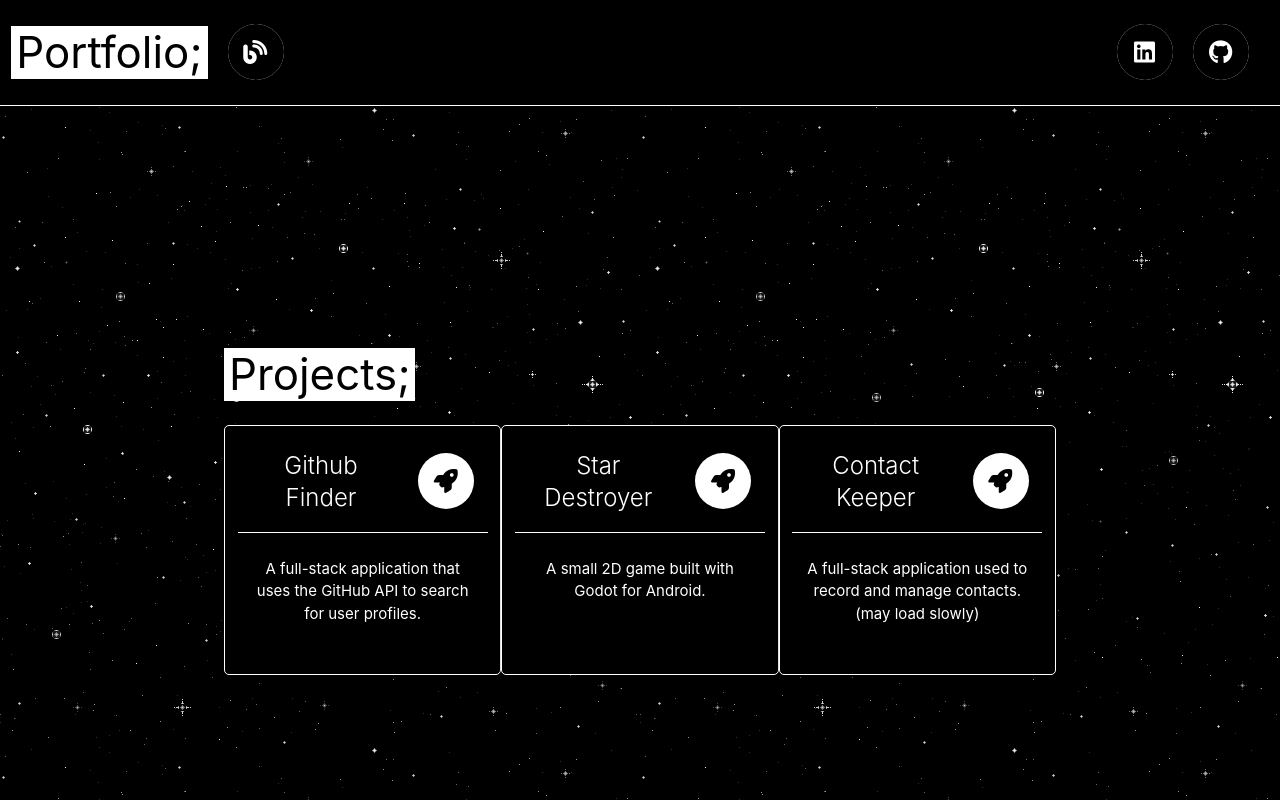
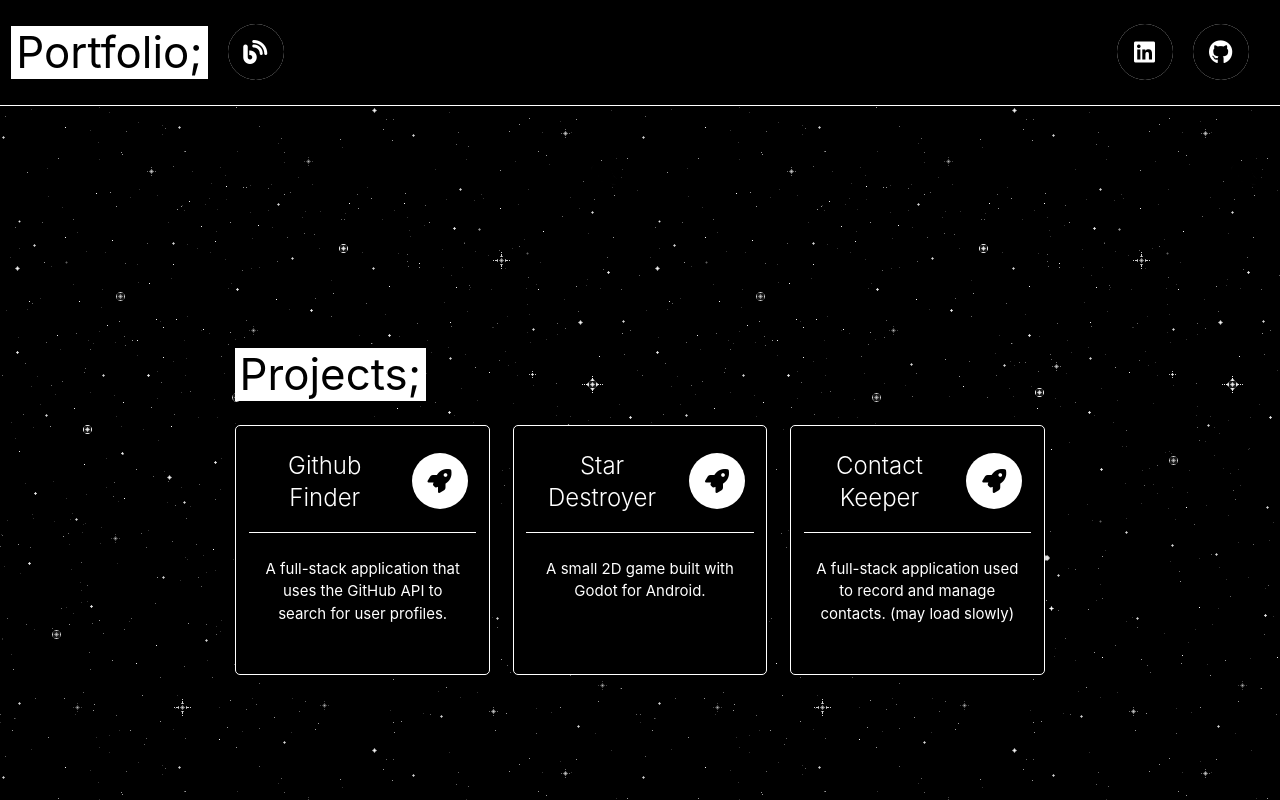
Before and after one commit to harlenkinsey/portfolio, a React (Create React App) app: page / in a window 1280 px wide. Shown: the top 800 px of the page. Built offline with nearby package versions, Linux system fonts and the light colour scheme; the HTML template or start-up script is replaced by a standard one.

Commit message:
Update CardContainer.js

```diff
--- a/src/components/CardContainer.js
+++ b/src/components/CardContainer.js
@@ -1,19 +1,21 @@
 import React from 'react';
 import ProjectCard from './ProjectCard';
+
+let width = window.innerWidth;
 
 const CardContainer = () => {
 
     return (
         <div className='background valign-wrapper'>
             <div className='row card-container'>
-                <h3><span className='highlight'>Projects;</span></h3>
-                <div className='col s12 m6 l4' style={{ padding: 0 }}>
+                <h3 style={{ paddingLeft: 10.5 }}><span className='highlight'>Projects;</span></h3>
+                <div className='col s12 m6 l4'>
                     <ProjectCard title='Github Finder' description='A full-stack application that uses the GitHub API to search for user profiles.' link='https://githubfinder901237.netlify.app'/>
                 </div>
-                <div className='col s12 m6 l4' style={{ padding: 0 }}>
+                <div className='col s12 m6 l4'>
                     <ProjectCard title='Star Destroyer' description='A small 2D game built with Godot for Android.' link='https://play.google.com/store/apps/details?id=com.lonepixel.studios&hl=en_US'/>
                 </div>
-                <div className='col s12 m6 l4' style={{ padding: 0 }}>
+                <div className='col s12 m6 l4'>
                     <ProjectCard title='Contact Keeper' description='A full-stack application used to record and manage contacts. (may load slowly)' link='https://serieux-croissant-39457.herokuapp.com/login'/>
                 </div>
             </div>
```
